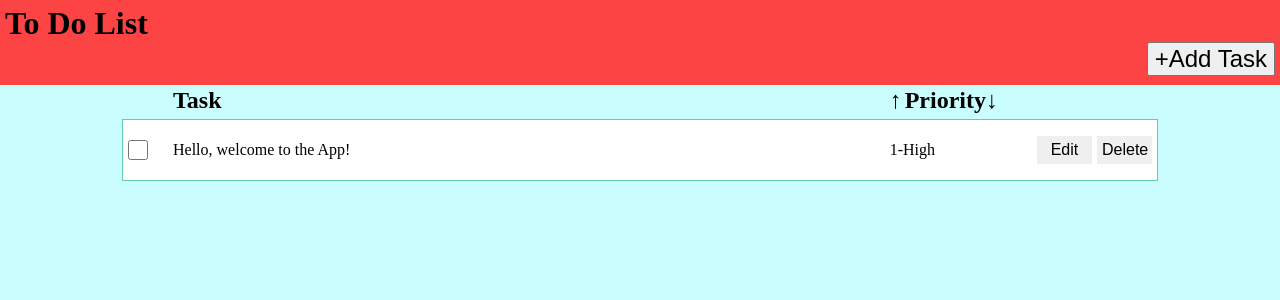
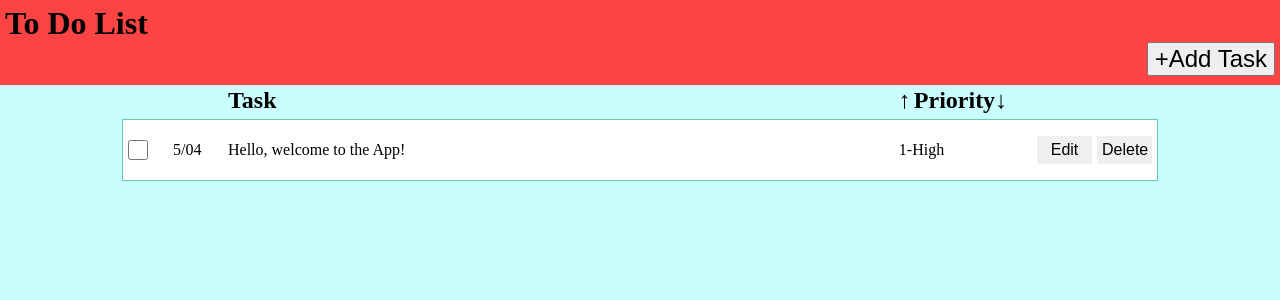
Before and after one commit to KP-90/React-todo-app, a React (Create React App) app: page / in a window 1280 px wide. Shown: the top 300 px of the page. Built offline with nearby package versions, Linux system fonts and the light colour scheme.

Commit message:
adding dates to tasks

```diff
--- a/src/App.css
+++ b/src/App.css
@@ -16,17 +16,17 @@ header {
     width: 80vw;
     margin: 2px auto;
     display: grid;
-    grid-template-columns: 40px 5fr 1fr 55px 55px;
+    grid-template-columns: 40px 50px 5fr 1fr 55px 55px;
     grid-gap: 5px;
 
 }
 
 header > h2 {
-    grid-column: 2;
+    grid-column: 3;
 }
 
 #sortPriority {
-    grid-column: 3;
+    grid-column: 4;
     display: flex;
 }
 
--- a/src/App.js
+++ b/src/App.js
@@ -22,7 +22,7 @@ function App() {
       }
       else {
         console.log("Setting up local storage")
-        let defaultTask = {id:0, task: "Hello, welcome to the App!", priority: "1-High", complete: false}
+        let defaultTask = {id:0, task: "Hello, welcome to the App!", priority: "1-High", complete: false, time: "5/04"}
         setTasks([].concat(defaultTask))
         setLoaded(true)
       }
--- a/src/components/Main.js
+++ b/src/components/Main.js
@@ -47,7 +47,7 @@ const Main = (props) => {
 
         const handleDelete = (e) => {
             if(window.confirm("Are you sure?")) {
-                let taskToDelete = e.target.parentNode.querySelector("p")
+                let taskToDelete = e.target.parentNode.querySelector(".taskText")
                 let copy = props.tasks.find(i => i.id === parseInt(taskToDelete.id))
                 props.setTasks(prevState => prevState.filter(
                     el => el.id !== copy.id
--- a/src/components/Modal.js
+++ b/src/components/Modal.js
@@ -14,7 +14,16 @@ const Modal = (props) => {
             const prio = document.querySelector("select")
             if (n.value !== '') {
                 index += 1
-                props.setTasks(props.tasks.concat({id:index, task: n.value, priority: prio.value, complete: false}))
+                let date = new Date()
+                let month = date.getMonth() + 1
+                let day = date.getDate()
+                console.log(typeof(day))
+                day = day < 10 ? `0${day}` : day
+                props.setTasks(props.tasks.concat({id:index,
+                    task: n.value,
+                    priority: prio.value,
+                    complete: false,
+                    time: `${month}/${day}`}))
             }
             props.setModalDisplay('none')
         }
--- a/src/components/task.css
+++ b/src/components/task.css
@@ -5,7 +5,7 @@
     width: 80vw;
     height: 50px;
     display: grid;
-    grid-template-columns: 40px 5fr 1fr 55px 55px;
+    grid-template-columns: 40px 50px 5fr 1fr 55px 55px;
     grid-gap: 5px;
     background-color: white;
     align-items: center;
--- a/src/components/task.js
+++ b/src/components/task.js
@@ -45,7 +45,8 @@ const Task = (props) => {
 
                     <textarea id="editInput" value={taskInput} onChange={(e) => setTaskInput(e.target.value)} cols='45' maxLength='180'></textarea>
                 </div>
-                <p className={active} id={props.item.id}>{props.item.task}</p>
+                <p>{props.item.time}</p>
+                <p className={`taskText ${active}`} id={props.item.id}>{props.item.task}</p>
                 <div className='editDiv editPrio' hidden>
                     <select id='editPrio' value={prioInput} onChange={(e) => setPrio(e.target.value)}>
                         <option value="1-High">1-High</option>
```
